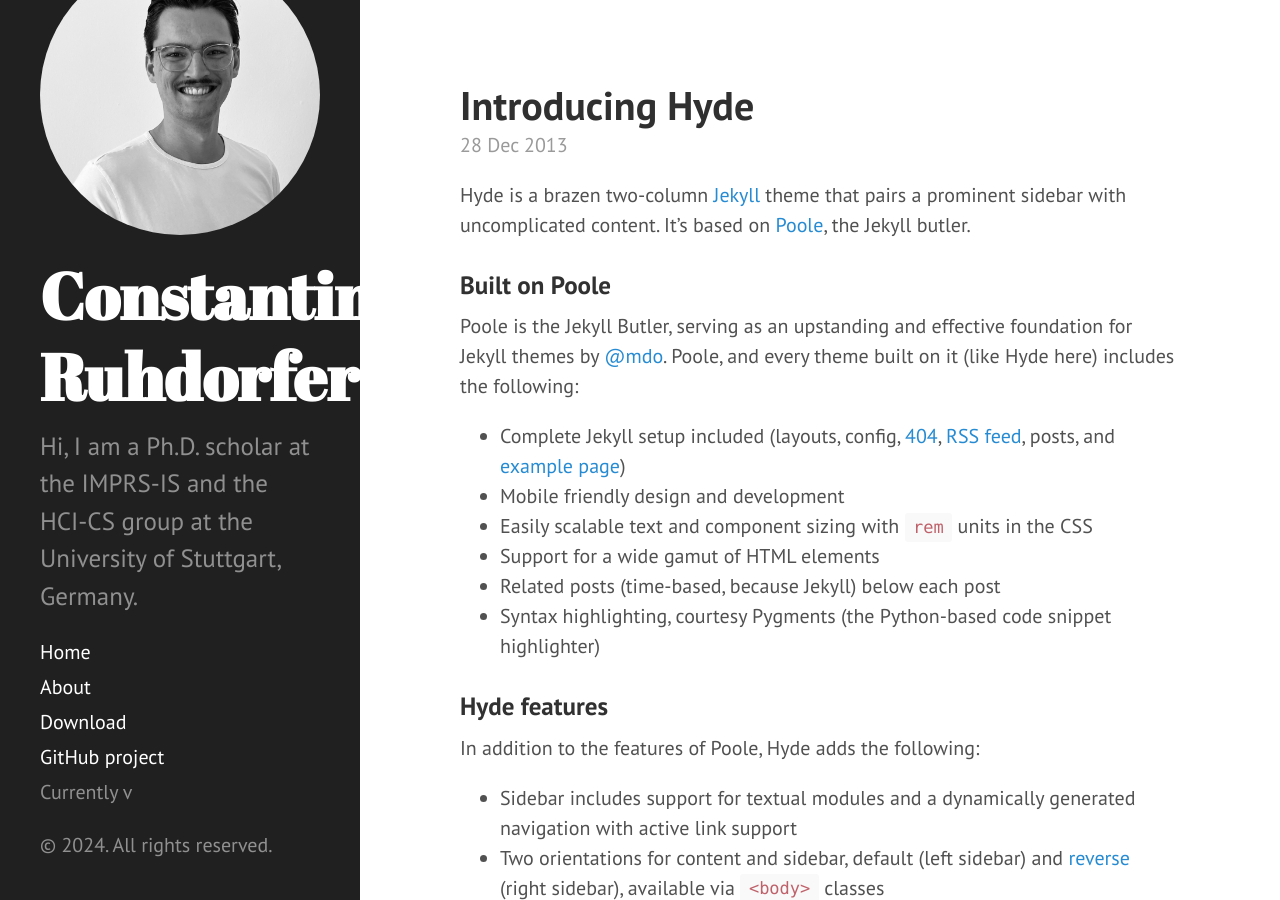
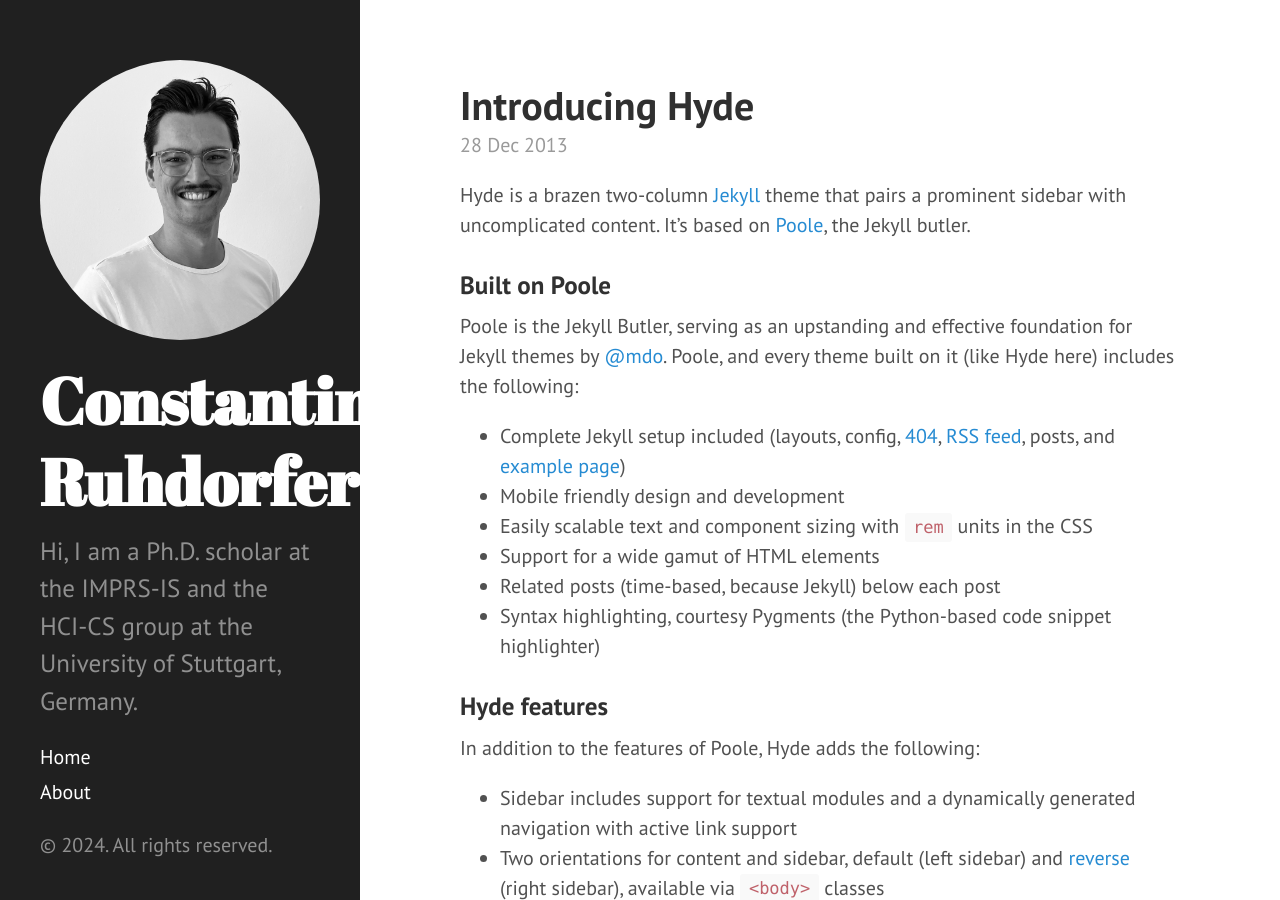
Before and after one commit to ConstantinRuhdorfer/constantinruhdorfer.github.io, a Jekyll site: the page built from index.html, in a window 1280 px wide and 900 px high. Built offline with Jekyll 4.4.1, drawn with Linux system fonts in a browser that asks for light colours; the list of posts is cut into pages by our own code.

Commit message:
Removed unneeded sidebar items

```diff
--- a/_includes/sidebar.html
+++ b/_includes/sidebar.html
@@ -28,10 +28,10 @@
           {% endif %}
         {% endif %}
       {% endfor %}
-
+<!--
       <a class="sidebar-nav-item" href="{{ site.github.repo }}/archive/v{{ site.version }}.zip">Download</a>
       <a class="sidebar-nav-item" href="{{ site.github.repo }}">GitHub project</a>
-      <span class="sidebar-nav-item">Currently v{{ site.version }}</span>
+      <span class="sidebar-nav-item">Currently v{{ site.version }}</span> -->
     </nav>
 
     <p>&copy; {{ site.time | date: '%Y' }}. All rights reserved.</p>
```
